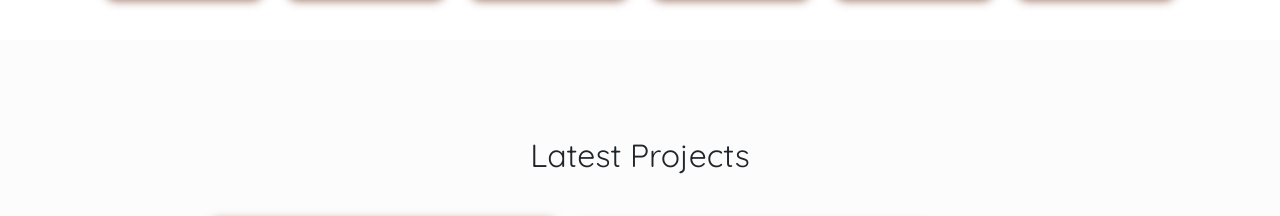
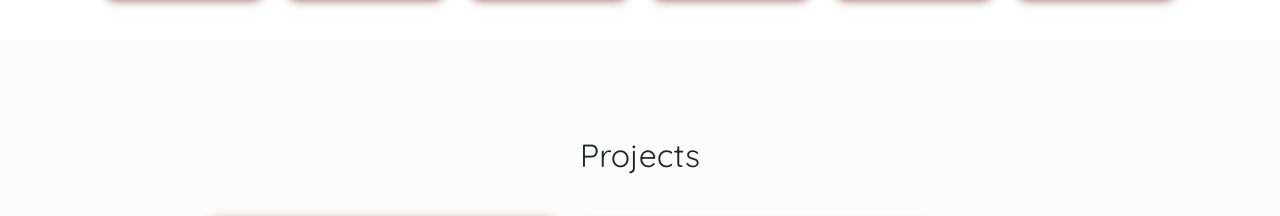
Before and after one commit to Nicole732/portfolio2023, a plain HTML site: page index.html in a window 1280 px wide. Shown: the part 1058-1274 px from the top of the page. Drawn offline with nearby package versions, Linux system fonts and the light colour scheme.

Commit message:
changed project titles

```diff
--- a/index.html
+++ b/index.html
@@ -104,7 +104,7 @@
 
   <!-- Projects section 2 - Cards with carroussel-->
   <section class="projects" id="projects">
-    <h2 class="projects-title">Latest Projects</h2>
+    <h2 class="projects-title">Projects</h2>
     <!-- removed captions and indicators-->
     <div id="carouselExampleCaptions" class="carousel slide" data-bs-ride="carousel">
       <div class="carousel-inner">
```
